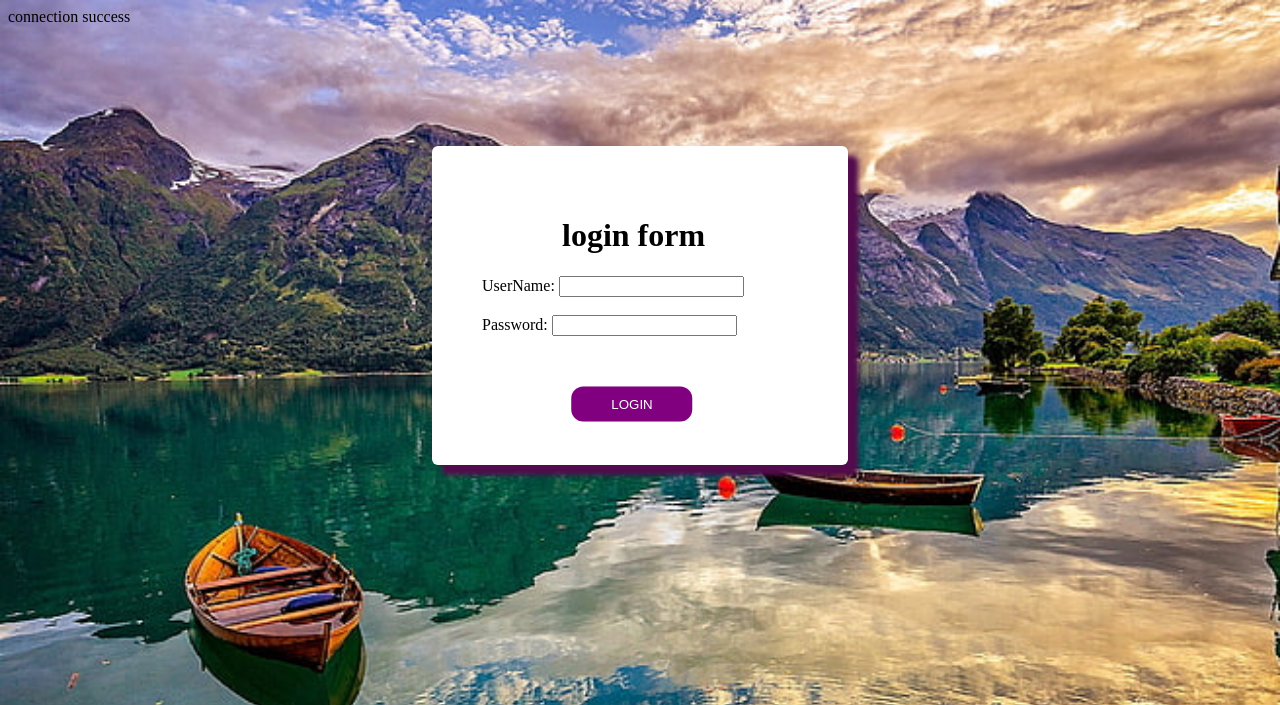
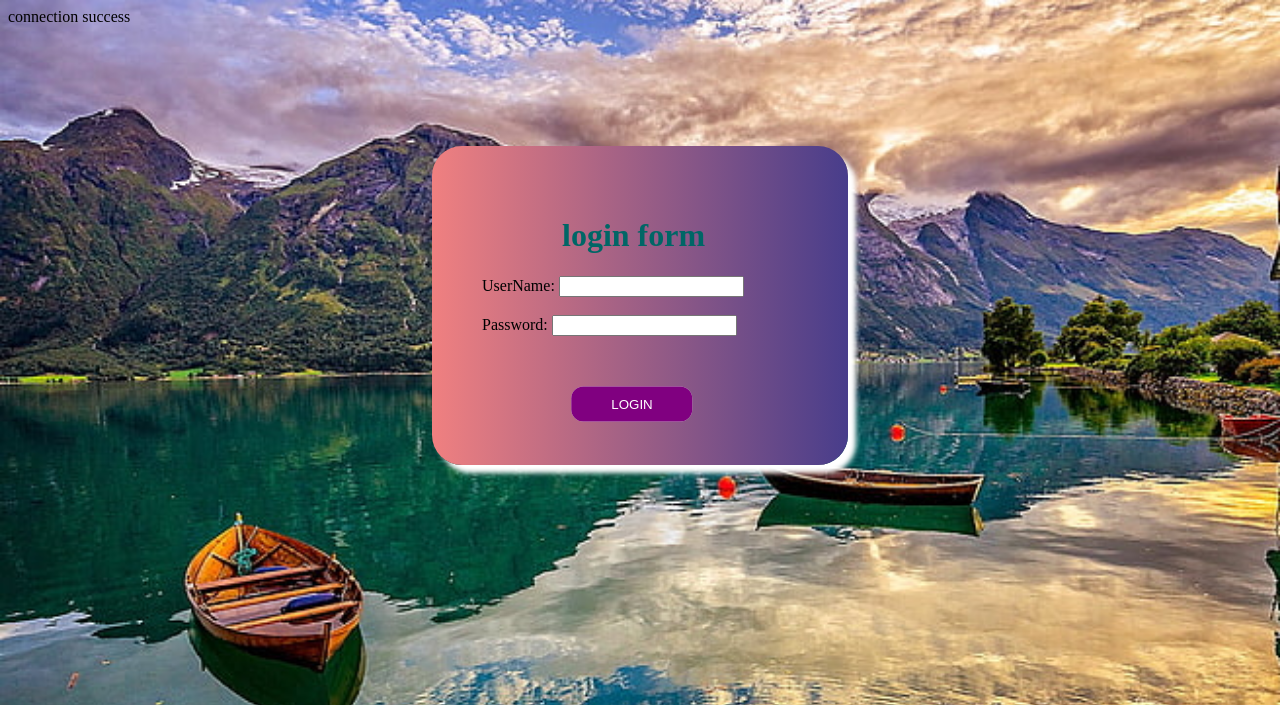
Before and after one commit to ankitdabhi001/myproject, a PHP site: page /myproject/login.php in a window 1280 px wide. Shown: the top 705 px of the page. Run offline with PHP 8.4, Linux system fonts and the light colour scheme.

Commit message:
updated login

```diff
--- a/bbm/log.css
+++ b/bbm/log.css
@@ -6,14 +6,15 @@ body{
 }
 h1{
 	margin-left:80px;
+	color:rgb(0,102,102);
 }
 #form{
-background-color:white;
+background:linear-gradient(90deg,#F08080,#483D8B	);
 width:25%;
 margin:120px auto;
 padding:50px;
-box-shadow:10px 10px 5px rgb(82,11,77);
-border-radius:6px;
+box-shadow:8px 8px 5px white;
+border-radius:30px;
 }
 
 
```
